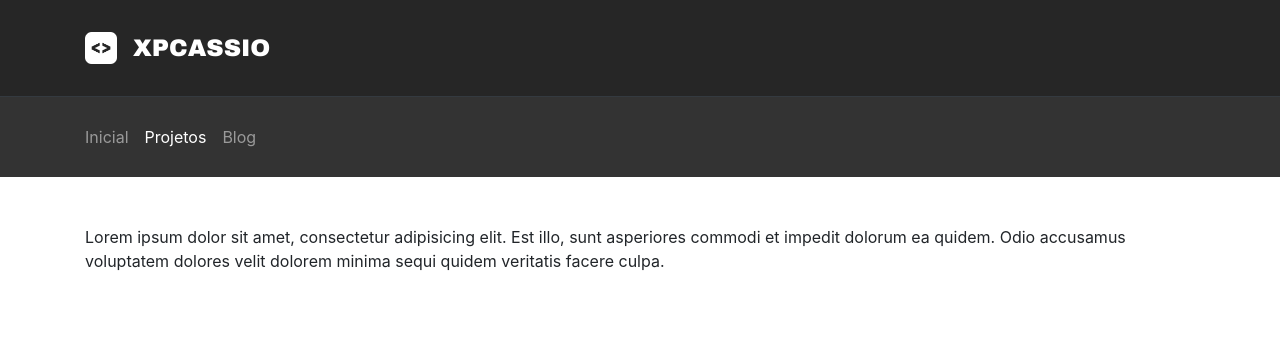
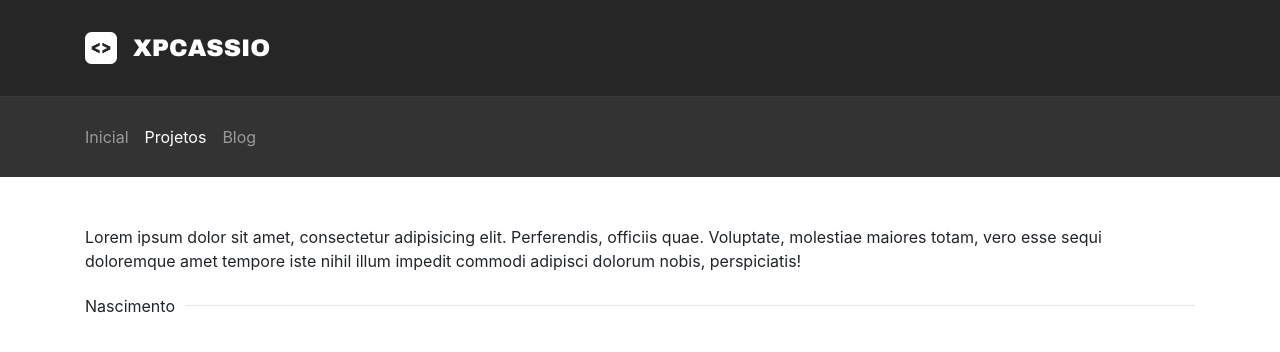
Before and after one commit to xpcassio/xpcassio.github.io, a Jekyll site: the page built from projetos.html, in a window 1280 px wide. Shown: the top 352 px of the page. Built offline with Jekyll 4.4.1, drawn with Linux system fonts in a browser that asks for light colours.

Commit message:
Atualizando projeto e realizando testes de php

```diff
--- a/_includes/menu_alt.html
+++ b/_includes/menu_alt.html
@@ -14,6 +14,17 @@
 						</li>
 					{% endfor %}
 				</ul>
+
+				{% if page.url == "/blog.html" %}
+					<form class="form-inline ml-auto my-2 my-lg-0">
+						<div class="input-group">
+							<input type="text" class="form-control" placeholder="Buscar" aria-label="Buscar" aria-describedby="button-addon2">
+							<div class="input-group-append">
+								<button class="btn btn-secondary" type="button" id="button-addon2">{% include /svg/search.svg %}</button>
+							</div>
+						</div>
+					</form>
+				{% endif %}
 			</div>
 		</nav>
 	</div>
--- a/_sass/alternativo.scss
+++ b/_sass/alternativo.scss
@@ -5,3 +5,13 @@
 .text-geral {
 	font-family: 'Archivo Black', sans-serif;
 }
+
+.hr-especial {
+
+	span {
+		top: 0;
+		position: absolute;
+		background: white;
+		padding: 5px 10px 5px 0;
+	}
+}
--- a/projetos.html
+++ b/projetos.html
@@ -6,7 +6,13 @@
 <div class="container">
 	<div class="row">
 		<div class="col-12">
-			<p>Lorem ipsum dolor sit amet, consectetur adipisicing elit. Est illo, sunt asperiores commodi et impedit dolorum ea quidem. Odio accusamus voluptatem dolores velit dolorem minima sequi quidem veritatis facere culpa.</p>
+			<p>Lorem ipsum dolor sit amet, consectetur adipisicing elit. Perferendis, officiis quae. Voluptate, molestiae maiores totam, vero esse sequi doloremque amet tempore iste nihil illum impedit commodi adipisci dolorum nobis, perspiciatis!</p>
+		</div>
+		<div class="col-12">
+			<div class="hr-especial">
+				<hr>
+				<span>Nascimento</span>
+			</div>
 		</div>
 	</div>
 </div>
```
Also changed, not shown: _layouts/default_post.html (added, +44 -0 lines), _posts/2018-08-20-bananas.md (added, +12 -0 lines), _includes/svg/search.svg (added), 3 other files.
